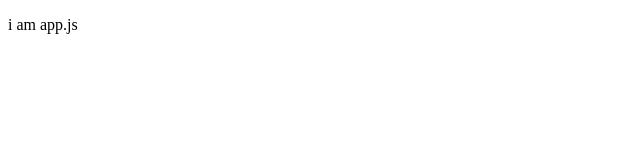
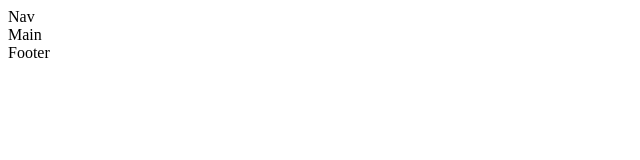
Before and after one commit to syedraza011/starbound, a React (Create React App) app: page / in a window 1280 px wide. Shown: the top 160 px of the page, without its empty margins (0-640 px from the left). Built offline with nearby package versions, Linux system fonts and the light colour scheme.

Commit message:
adding remaining components

```diff
--- a/features/client/contact/contact.js
+++ b/features/client/contact/contact.js
@@ -0,0 +1,6 @@
+import React from "react";
+const Contact = () => {
+  return <h1>i am your Contact page</h1>;
+};
+
+export default Contact;
--- a/public/index.html
+++ b/public/index.html
@@ -2,19 +2,19 @@
 <html lang="en">
   <head>
     <meta charset="utf-8" />
-    <link rel="icon" href="%PUBLIC_URL%/favicon.ico" />
+
     <meta name="viewport" content="width=device-width, initial-scale=1" />
     <meta name="theme-color" content="#000000" />
     <meta
       name="description"
       content="Web site created using create-react-app"
     />
-    <link rel="apple-touch-icon" href="%PUBLIC_URL%/logo192.png" />
+
     <!--
       manifest.json provides metadata used when your web app is installed on a
       user's mobile device or desktop. See https://developers.google.com/web/fundamentals/web-app-manifest/
     -->
-    <link rel="manifest" href="%PUBLIC_URL%/manifest.json" />
+
     <!--
       Notice the use of %PUBLIC_URL% in the tags above.
       It will be replaced with the URL of the `public` folder during the build.
--- a/src/App.js
+++ b/src/App.js
@@ -1,8 +1,11 @@
-
 
 function App() {
   return (
-   <p>i am app.js</p>
+    <>
+      <div>Nav</div>
+      <div>Main</div>
+      <div>Footer</div>
+    </>
   );
 }
 
```
Also changed, not shown: features/client/nav/nav.js (+7 -0 lines), features/client/admin/EditFlight.js (added), features/client/admin/SingleFlight.js (added), features/client/admin/Singleuser.js (added), features/client/admin/flight.js (added), features/client/admin/users.js (added), features/client/training/training.js (added).
